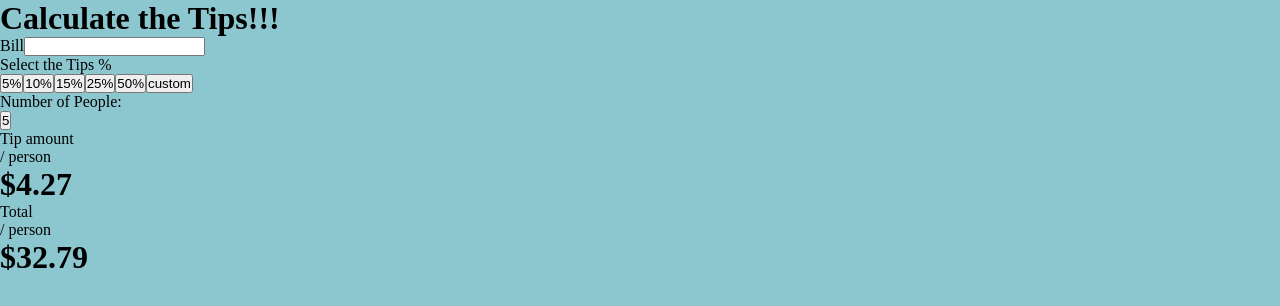
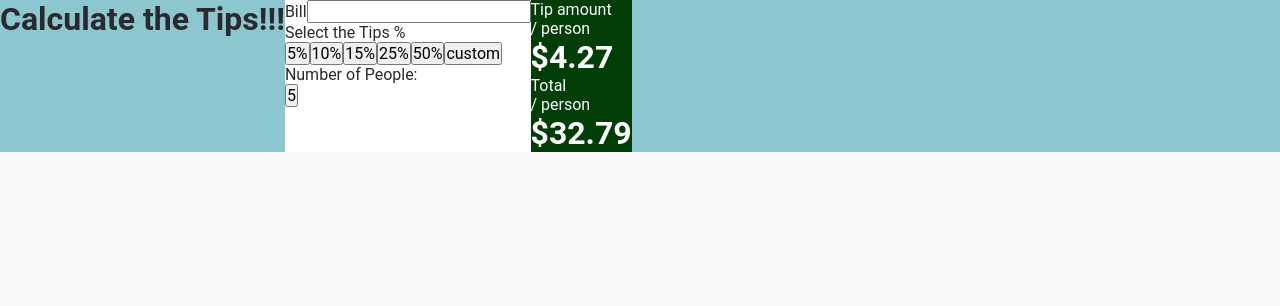
Before and after one commit to DomingosManuelFranco/Tips-Calc, a React (Create React App) app: page / in a window 1280 px wide. Shown: the top 306 px of the page. Built offline with nearby package versions, Linux system fonts and the light colour scheme.

Commit message:
refactoring the intire code base

```diff
--- a/src/App.js
+++ b/src/App.js
@@ -1,5 +1,10 @@
+
+
 import Home from "./components/Home";
 import './components/Style.css';
+
+
+
 
 function App() {
   return (
--- /dev/null
+++ b/src/components/Form.js
@@ -0,0 +1,28 @@
+
+import React from 'react'
+
+function Form() {
+    return (
+        <div>
+            <div id='form'>
+                    <form>
+                        <label>Bill</label>
+                        <input type="text" /><br />
+                        <label htmlFor="">Select the Tips %</label><br />
+                        <div id='btns'>
+                            <input type="button" value="5%" className='btn' />
+                            <input type="button" value="10%" className='btn' />
+                            <input type="button" value="15%"  className='btn'/>
+                            <input type="button" value="25%" className='btn' />
+                            <input type="button" value="50%" className='btn' />
+                            <input type="button" value="custom" id='btn'/> <br />
+                        </div>
+                        <label htmlFor="">Number of People: </label><br />
+                        <input type="button" value="5" id='nPeople' />
+                    </form>
+                </div>
+        </div>
+    )
+}
+
+export default Form
--- a/src/components/Home.js
+++ b/src/components/Home.js
@@ -1,36 +1,16 @@
+
 import React from 'react';
 import '../components/Style.css';
+import Form from './Form';
+import ShowTips from './ShowTips';
 
 function Home() {
     return (
         <div className='home'>
             <h1>Calculate the Tips!!!</h1>
             <div id='container'>
-                <div id='form'>
-                    <form>
-                        <label>Bill</label>
-                        <input type="text" /><br />
-                        <label htmlFor="">Select the Tips %</label><br />
-                        <div id='btns'>
-                            <input type="button" value="5%" className='btn' />
-                            <input type="button" value="10%" className='btn' />
-                            <input type="button" value="15%"  className='btn'/>
-                            <input type="button" value="25%" className='btn' />
-                            <input type="button" value="50%" className='btn' />
-                            <input type="button" value="custom" id='btn'/> <br />
-                        </div>
-                        <label htmlFor="">Number of People: </label><br />
-                        <input type="button" value="5" id='nPeople' />
-                    </form>
-                </div>
-
-                <div id='result'>
-                    <p>Tip amount <br /><span>/ person</span></p>
-                    <h1>$4.27</h1>
-
-                    <p>Total <br /><span>/ person</span></p>
-                    <h1>$32.79</h1>
-                </div>
+                <Form />
+                <ShowTips />
             </div>
 
         </div>
--- /dev/null
+++ b/src/components/ShowTips.js
@@ -0,0 +1,18 @@
+
+import React from 'react'
+
+function ShowTips() {
+    return (
+        <div>
+            <div id='result'>
+                    <p>Tip amount <br /><span>/ person</span></p>
+                    <h1>$4.27</h1>
+
+                    <p>Total <br /><span>/ person</span></p>
+                    <h1>$32.79</h1>
+                </div>
+        </div>
+    )
+}
+
+export default ShowTips
--- a/src/components/Style.css
+++ b/src/components/Style.css
@@ -1,4 +1,5 @@
 
+/* Globla Styles */
 
 * {
     margin: 0;
@@ -6,25 +7,28 @@
     box-sizing: border-box;
 }
 
-.App {
-    width: 100vmax;
-    height: 100vh;
-    background: #8cc7d0;
+body {
+    background: #f8f8f8;
+    color: #29292e;
+  }
+
+  body, input, button, textarea {
+    font: 400 16px 'Roboto', sans-serif;
+  }
+
+/*Components Styles*/
+
+.home {
+    display: flex;
+    background-color:#8cc7d0;
 }
 
-.container {
-    display: grid;
-    grid-template-columns: 1fr 1fr;
-    grid-template-rows: auto;
-    background: white;
-}
-
-#form {
-    grid-column: 1 / 2;
-    grid-row: auto;
+#container {
+    display: flex;
+    background-color: #fff;
 }
 
 #result {
-    grid-column: 2 / 3;
-    grid-row: auto;
+    color: white;
+    background-color: #013e07;
 }
```
